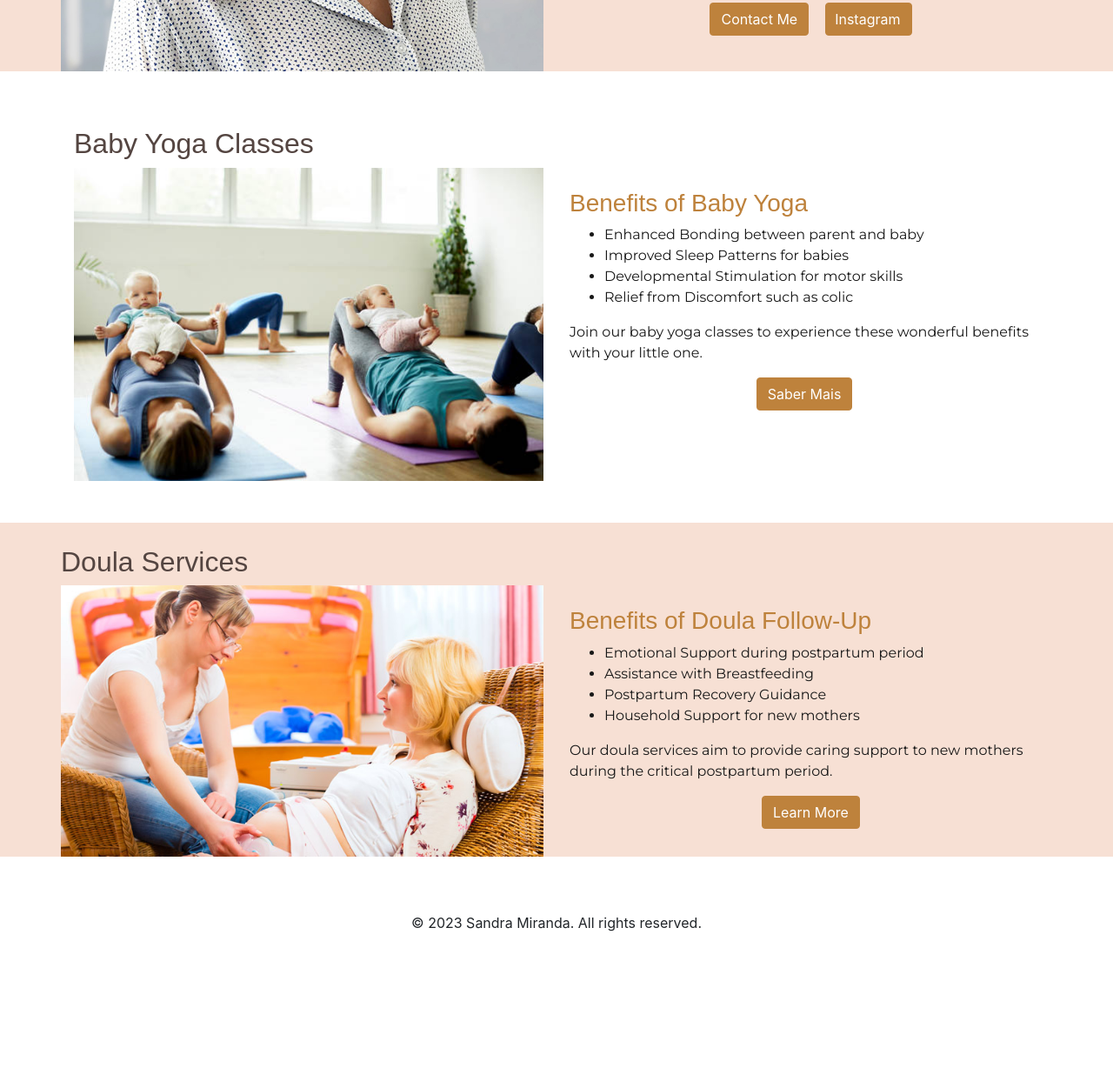
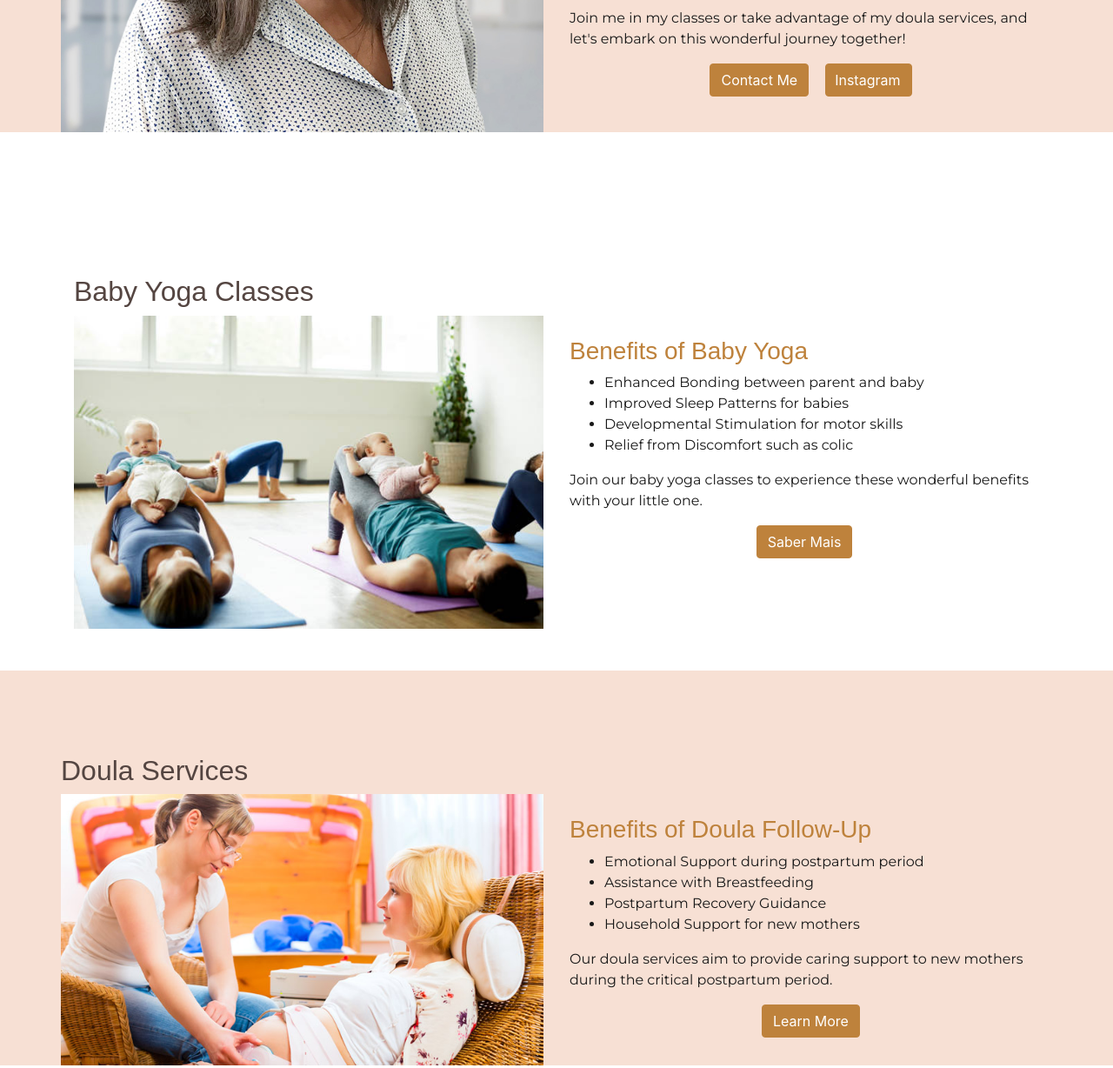
Before and after one commit to sanu077/sandradoula, a plain HTML site: page index.html in a window 1280 px wide. Shown: the part 641-1869 px from the top of the page at 87% size. Before the commit the page ends 1730 px from the top, so only its background shows below. Drawn offline with nearby package versions, Linux system fonts and the light colour scheme; a web font is replaced by a local one.

Commit message:
fixed gabs because direct link to section

```diff
--- a/index.html
+++ b/index.html
@@ -153,7 +153,7 @@
   <!-- About Me Section -->
 
   <section id="about" class="my-5 about-me-bg">
-    <div class="container about-me-container">
+    <div class="container about-me-container"style="padding-top: 80px;" >    <!-- Added padding to stay below nav bar on direct link -->
         <br>
       <h2>About Me</h2>
       <div class="row">
@@ -180,7 +180,7 @@
 
   <!-- Baby Yoga Section -->
   <section id="baby-yoga" class="my-5">
-    <div class="container">
+    <div class="container"style="padding-top: 100px;"> <!-- Added padding to stay below nav bar on direct link -->
       <h2>Baby Yoga Classes</h2>
       <div class="row">
         <div class="col-md-6">
@@ -206,7 +206,7 @@
 
   <!-- Doula Services Section -->
   <section id="doula-services" class="my-5 about-me-bg">
-    <div class="container about-me-container">
+    <div class="container about-me-container"style="padding-top: 80px;"> <!-- Added padding to stay below nav bar on direct link -->
           <h2>Doula Services</h2>
       <div class="row">
         <div class="col-md-6">
```
